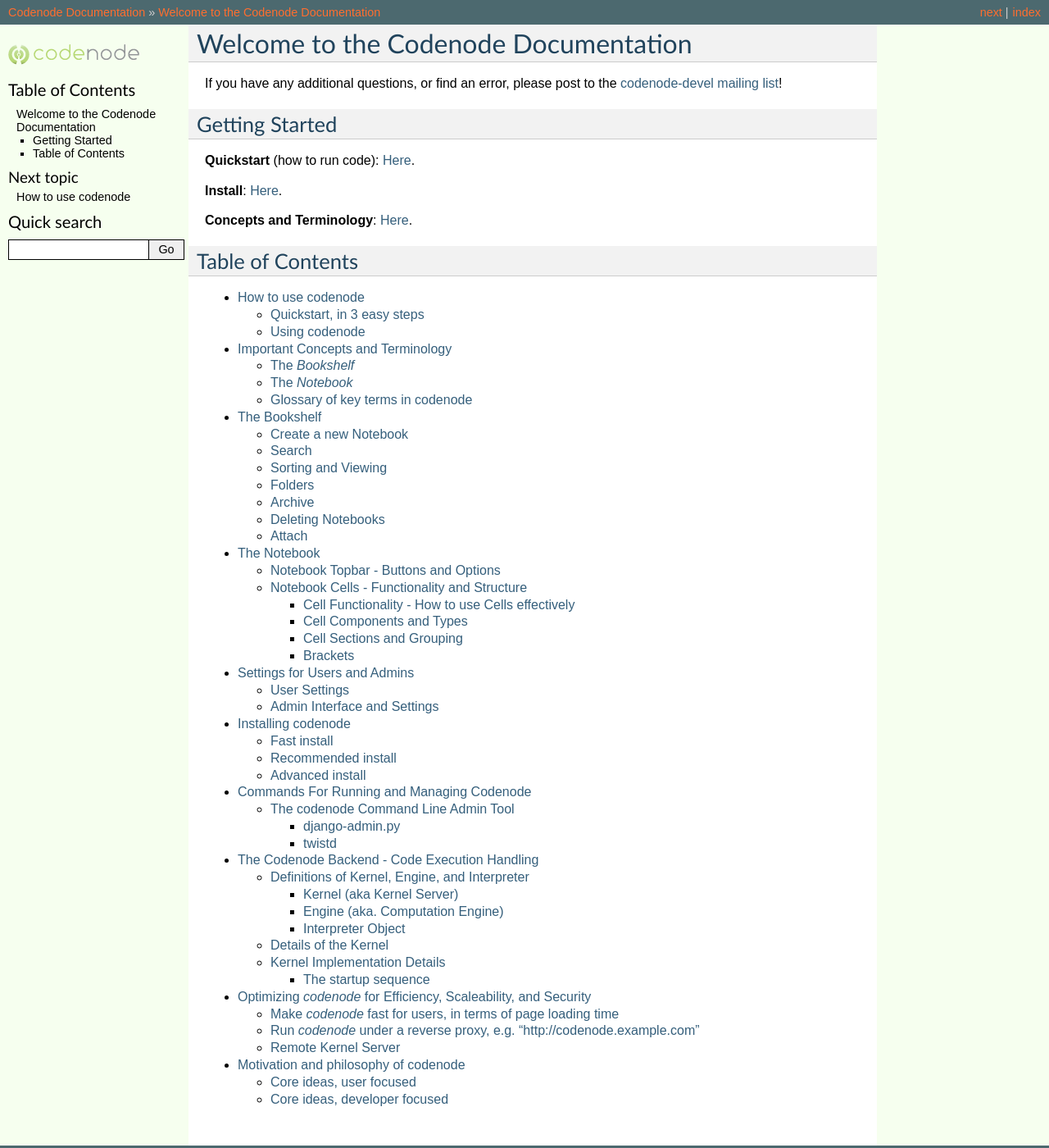
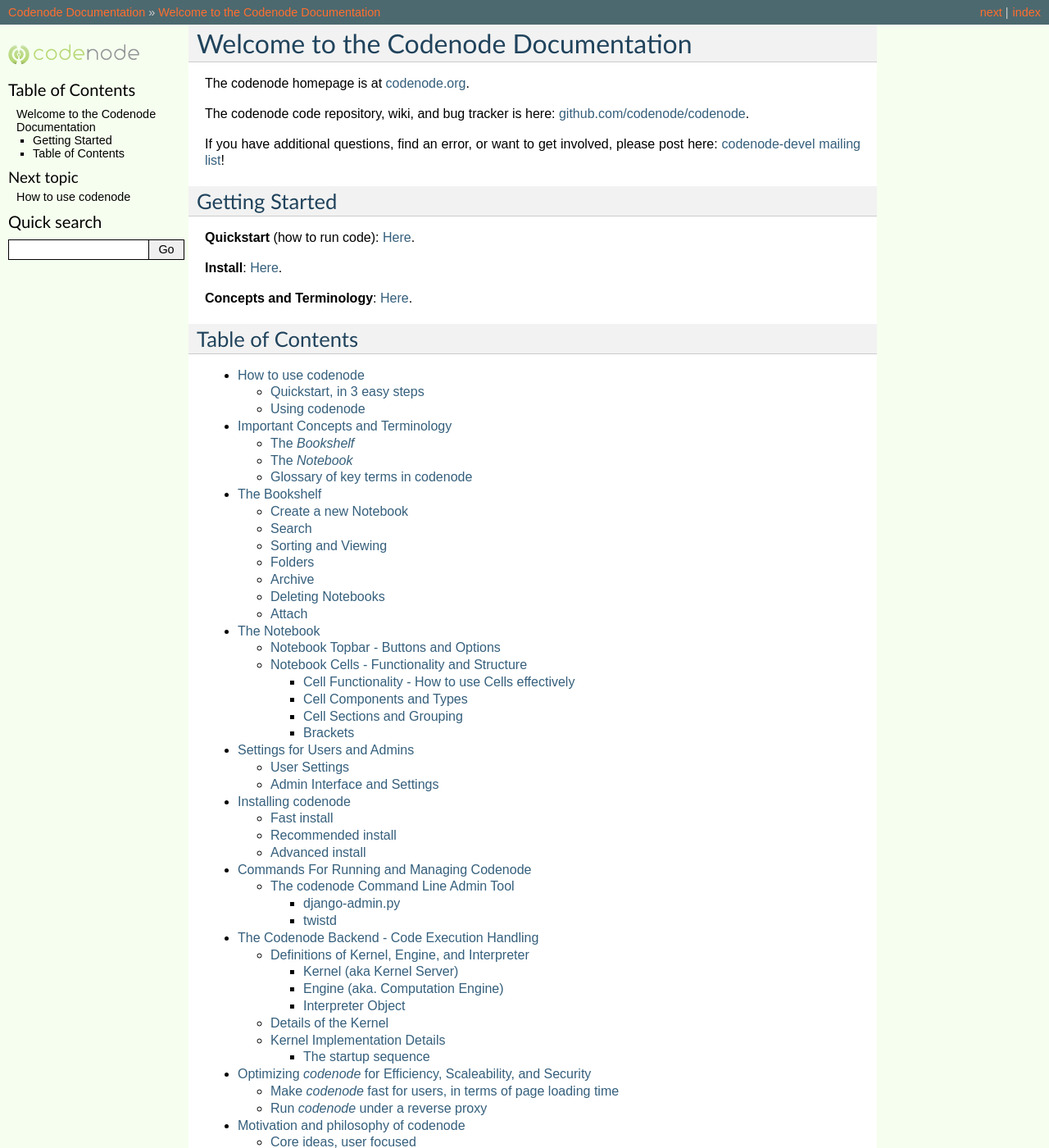
Before and after one commit to codenode/codenode, a Sphinx documentation site: the page built from doc/index.rst, in a window 1280 px wide and 1400 px high. Shown: the whole window at 82% size. Built offline with Sphinx 7.4.7, drawn with Linux system fonts in a browser that asks for light colours; the version number is read from the project's files by our own code.

```diff
--- a/codenode/__init__.py
+++ b/codenode/__init__.py
@@ -0,0 +1 @@
+__version__ = 0.1
--- a/doc/concepts_terminology.rst
+++ b/doc/concepts_terminology.rst
@@ -16,7 +18,7 @@ Features:
     * Search the content of all `Notebooks`.
 
 .. seealso::
-    For more `Bookshelf` details, see :ref:`here <bookshelf>`.
+    For more `Bookshelf` details and screenshot, see :ref:`here <bookshelf>`.
 
 
 
@@ -35,7 +37,7 @@ sections, or plain text that acts as documentation or context.
 
 
 .. seealso::
-    For more `Notebook` details, see :ref:`here <notebook>`.
+    For more `Notebook` details and screenshot, see :ref:`here <notebook>`.
 
 
 .. _glossary_of_terms:
--- a/doc/conf.py
+++ b/doc/conf.py
@@ -1,6 +1,10 @@
 import sys
-#sys.path.insert(0, os.path.abspath('../codenode/codenode'))
-#import codenode
+import os
+sys.path.insert(0, os.path.abspath('../codenode/codenode'))
+import codenode
+
+#Sphinx extension modules
+extensions = ['sphinx.ext.autodoc']
 
 project="Codenode"
 copyright="Codenode Group 2009"
@@ -8,10 +12,9 @@ language="en"
 
 master_doc = "index"
 
-version = 0.1
-#version = cn.__version__
-#release = cn.__version__
+version = codenode.__version__
 
+unused_docs = ['README']
 
 #HTML opts
 html_logo="images/codenode_logo_small.png"
--- a/doc/index.rst
+++ b/doc/index.rst
@@ -1,16 +1,20 @@
 Welcome to the Codenode Documentation
 =====================================
 
-If you have any additional questions, or find an error,
-please post to the `codenode-devel mailing list <http://groups.google.com/group/codenode-devel>`_!
+The codenode homepage is at `codenode.org <http://codenode.org>`_.
+
+The codenode code repository, wiki, and bug tracker is here: `github.com/codenode/codenode <http://github.com/codenode/codenode>`_.
+
+If you have additional questions, find an error, or want to get involved,
+please post here: `codenode-devel mailing list <http://groups.google.com/group/codenode-devel>`_!
 
 Getting Started
 ----------------
-**Quickstart** (how to run code): `Here <usage>`_.
+**Quickstart** (how to run code): :ref:`Here <usage>`.
 
-**Install**: `Here <install>`_.
+**Install**: :ref:`Here <install>`.
 
-**Concepts and Terminology**: `Here <concepts_terminology>`_.
+**Concepts and Terminology**: :ref:`Here <concepts_terminology>`.
 
 Table of Contents
 -----------------
--- a/doc/notebook.rst
+++ b/doc/notebook.rst
@@ -4,6 +4,10 @@ The Notebook
 ============
 
 The Notebook is where you write and run code.
+
+**Screenshot of an example Notebook:**
+
+.. image:: images/notebook_medium.png
 
 
 Notebook Topbar - Buttons and Options
--- a/doc/optimizing.rst
+++ b/doc/optimizing.rst
@@ -1,5 +1,5 @@
 Optimizing `codenode` for Efficiency, Scaleability, and Security
-==============================================================
+================================================================
 
 These are advance configurations, not usually needed
 if you are just getting start, or are running `codenode`
@@ -36,10 +27,3 @@ Run `codenode` under a reverse proxy, e.g. "http://codenode.example.com"
 
 * Apache:
     TODO
-
-
-
-Remote Kernel Server
---------------------
-
-* TODO
```
Also changed, not shown: other parts of doc/concepts_terminology.rst (+2 -0 lines), other parts of doc/optimizing.rst (+4 -13 lines), doc/bookshelf.rst (+7 -3 lines), doc/images/bookshelf_medium.png (added), doc/images/notebook_medium.png (added), 1 other file.
